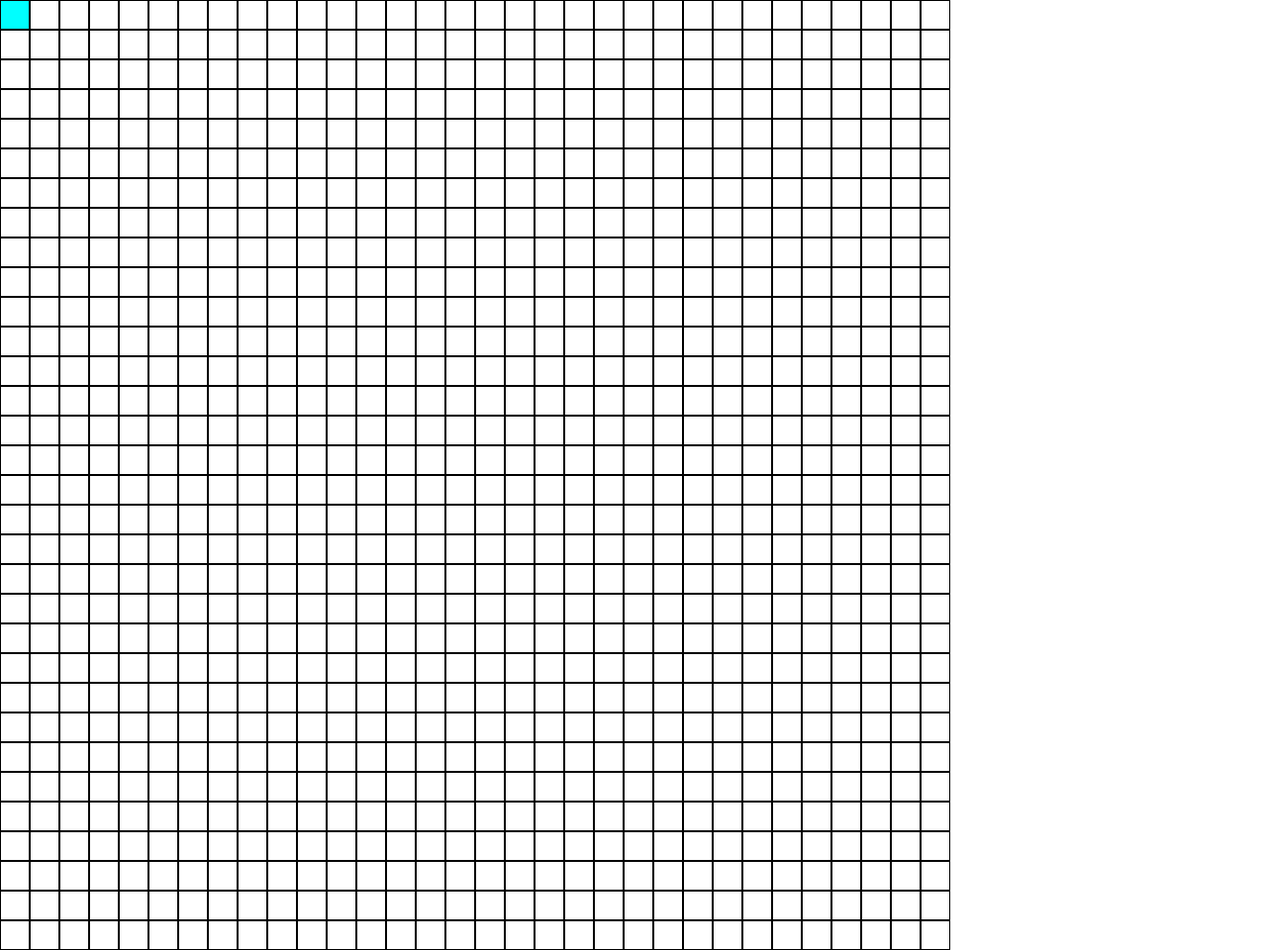
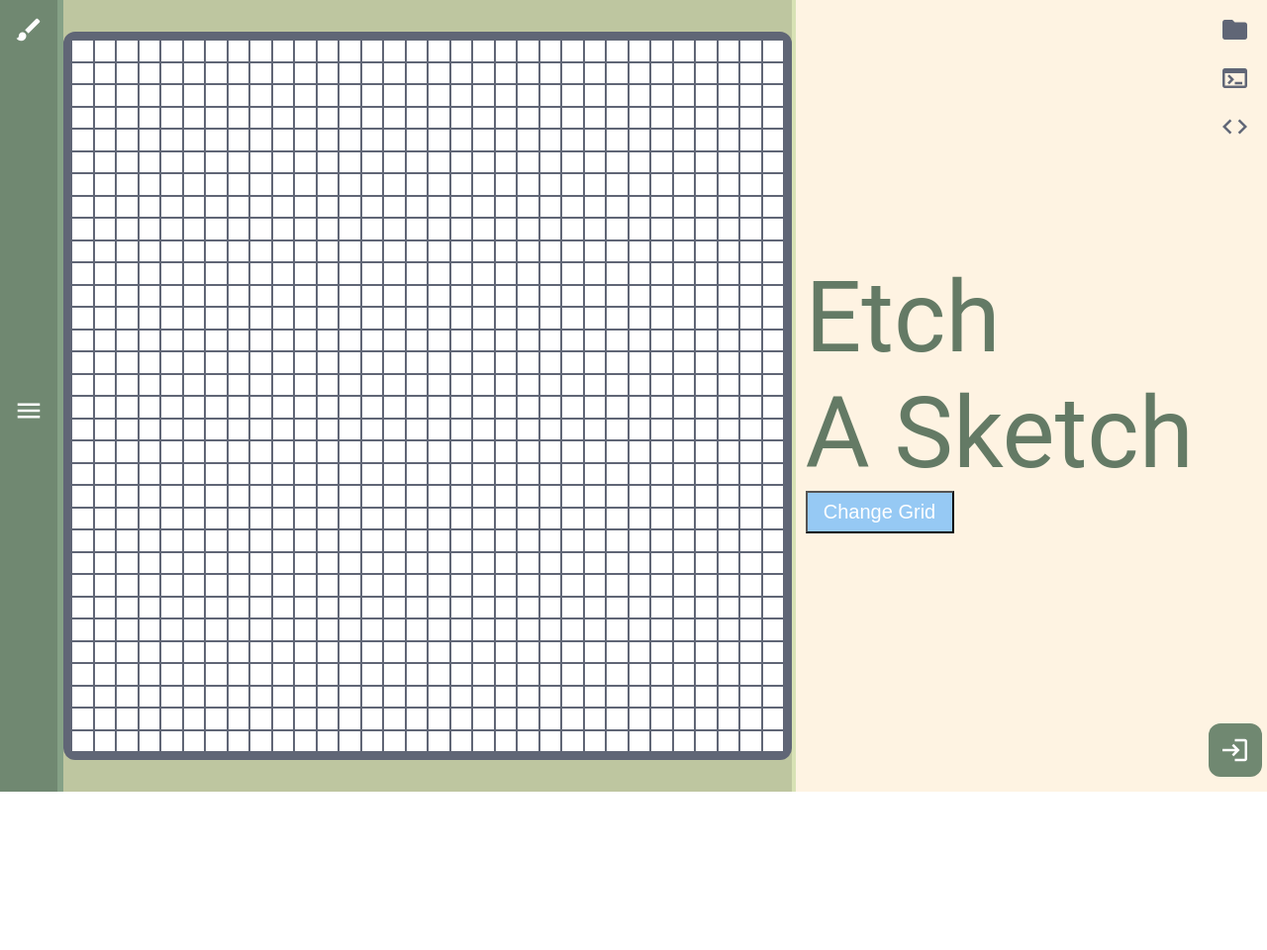
Before and after one commit to ImNotTheBoi/Etch-a-Sketch, a plain HTML site: page index.html in a window 1280 px wide. Shown: the whole page at 99% size. After the commit the page ends 800 px from the top, so only its background shows below. Drawn offline with Linux system fonts and the light colour scheme.

Commit message:
Website UI
Finish website ui which were separated into 2 sections which have either a header or footer.

```diff
--- a/index.html
+++ b/index.html
@@ -5,11 +5,37 @@
     <meta name="viewport" content="width=device-width, initial-scale=1.0">
     <link rel="stylesheet" href="style.css">
     <script src="javascript.js" defer></script>
+    <link rel="stylesheet" href="https://fonts.googleapis.com/icon?family=Material+Icons">
     <title>Document</title>
 </head>
 <body>
-    <section id="gridContainer">
+    <footer>
+        <i class="material-icons brush" style="color: white;font-size: 30px;">brush</i>
+        <i class="material-icons .menu" style="color: white;font-size: 30px;">menu</i>
+        <div></div>
+    </footer>
+    <section id="sketchSection">
+        <section id="gridContainer">
 
+        </section>
+    </section>
+    <section id="mainSection">
+        <div id="main">
+            <div>Etch <br>
+                A Sketch
+                <button id="createGrid">Change Grid</button>
+            </div>
+        </div>
+        <header>
+            <div>
+                <a href="https://github.com/ImNotTheBoi/Etch-a-Sketch" target="_blank" rel="noopener noreferrer"><i class="material-icons brush" style="color: #606676;font-size: 30px;">folder</i></a>
+                <a href="https://github.com/ImNotTheBoi/Etch-a-Sketch" target="_blank" rel="noopener noreferrer"><i class="material-icons brush" style="color: #606676;font-size: 30px;">terminal</i></a>
+                <a href="https://github.com/ImNotTheBoi/Etch-a-Sketch" target="_blank" rel="noopener noreferrer"><i class="material-icons brush" style="color: #606676;font-size: 30px;">code</i></a>
+            </div>
+            <div>
+                <i class="material-icons login" style="color: white;font-size: 30px;background-color: #708871;padding: 12px;border-radius: 12px;">login</i>
+            </div>
+        </header>
     </section>
 </body>
 </html>
--- a/javascript.js
+++ b/javascript.js
@@ -1,5 +1,18 @@
+// Variables
 const gridContainer = document.querySelector("#gridContainer")
-StyleSheet
+const createGrid = document.querySelector("#createGrid")
+
+// Starter Grid
+createDiv(1024);
+let divArray = document.querySelectorAll("#gridContainer div")
+
+divArray.forEach(function(element) {
+    element.setAttribute("style", "flex-basis: 3.125%")
+    element.addEventListener("mouseover", function() {
+        element.classList.add("hover")
+    })
+})
+
 function createDiv (num) {
     for (let i = 0; i < num; ++i) {
         const newDiv = document.createElement("div")
@@ -7,13 +20,28 @@ function createDiv (num) {
     }
 }
 
-createDiv(1024);
-let divArray = document.querySelectorAll("#gridContainer div")
+// Change Grid Button
+createGrid.addEventListener("click", function() {
+    let promptInput = parseInt(prompt("Input your preferred grid size(Maximum grid size is 100).", "0"), 10)
+    if (typeof promptInput === "number" && Number.isInteger(promptInput) && promptInput > 0 && promptInput <= 100) {
 
-divArray.forEach(function(element) {
-    element.setAttribute("style", "flex-basis: 3.125%")
-    element.addEventListener("mouseover", function() {
-        element.classList.add("hover")
-        console.log(element)
-    })
+        // Remove Function
+        divArray.forEach(function(element) {
+            gridContainer.removeChild(element)
+        })
+
+        //Create Div
+        let divNumber = promptInput * promptInput
+        let basisNumber = 100 / promptInput
+        createDiv(divNumber)
+
+        //Set Div
+        divArray = document.querySelectorAll("#gridContainer div")
+        divArray.forEach(function(element) {
+            element.setAttribute("style", `flex-basis: ${basisNumber}%`)
+            element.addEventListener("mouseover", function() {
+                element.classList.add("hover")
+            })
+        })
+    }
 })
--- a/style.css
+++ b/style.css
@@ -1,27 +1,116 @@
 body {
+    height: 100vh;
     margin: 0;
     padding: 0;
     display: flex;
-    flex-direction: column;
+    flex-direction: row;
+    justify-content: space-between;
 }
 
 #gridContainer {
     display: flex;
     flex-wrap: wrap;
     flex-direction: row;
-    width: 960px;
-    min-height: 960px;
+    width: 720px;
+    height: 720px;
+    border-style: solid;
+    border-width: 8px;
+    border-radius: 12px;
+    border-color: #606676;
 }
 
 #gridContainer div {
     display: flex;
     box-sizing: border-box;
     border-style: solid;
-    border-width: 1px;
-    border-color: black;
+    border-width: 0.1px;
+    border-color: #606676;
+    background-color: #ffffff;
     flex-basis: 1%;
 }
 
 #gridContainer .hover {
-    background-color: aqua;
+    background-color: #96C9F4;
 }
+
+#mainSection {
+    display: flex;
+    min-height: 100%;
+    width: 80%;
+    background-color: #FEF3E2;
+    justify-content: center;
+    align-items: center;
+}
+
+#mainSection #main {
+    display: flex;
+    flex-direction: column;
+    align-items: center;
+    justify-content: center;
+    width: 100%;
+}
+
+#mainSection #main div {
+    font-size: 100px;
+    font-family: "Roboto", sans-serif;
+    color: #647a65;
+}
+
+#mainSection button {
+      display: block;
+      background-color: #96C9F4;
+      color: #ffffff;
+      min-width: 150px;
+      height: auto;
+      padding: 8px;
+      font-size: 20px;
+}
+header {
+    display: flex;
+    align-items: center;
+    flex-direction: column;
+    justify-content: space-between;
+    width: 75px;
+    height: 100%;
+    margin-left: auto;
+}
+
+header div {
+    padding: 15px 0px;
+    height: 100%;
+    display: flex;
+    align-items: center;
+    flex-direction: column;
+    gap: 15px;
+}
+
+header div .login {
+    margin-top: auto;
+}
+
+
+#sketchSection {
+    width: 100%;
+    background-color: #BEC6A0;
+    display: flex;
+    align-items: center;
+    justify-content: center;
+    border-right-style: solid;
+    border-color: #d8e2b5;
+    border-width: 4px;
+}
+
+footer {
+    display: flex;
+    background-color: #708871;
+    width: 125px;
+    border-right-style: solid;
+    border-color: #85a186;
+    justify-content: center;
+    align-items: center;
+    flex-direction: column;
+    border-width: 6px;
+    font-size: 1000px;
+    padding: 15px 0px;
+    justify-content: space-between;
+}
```
